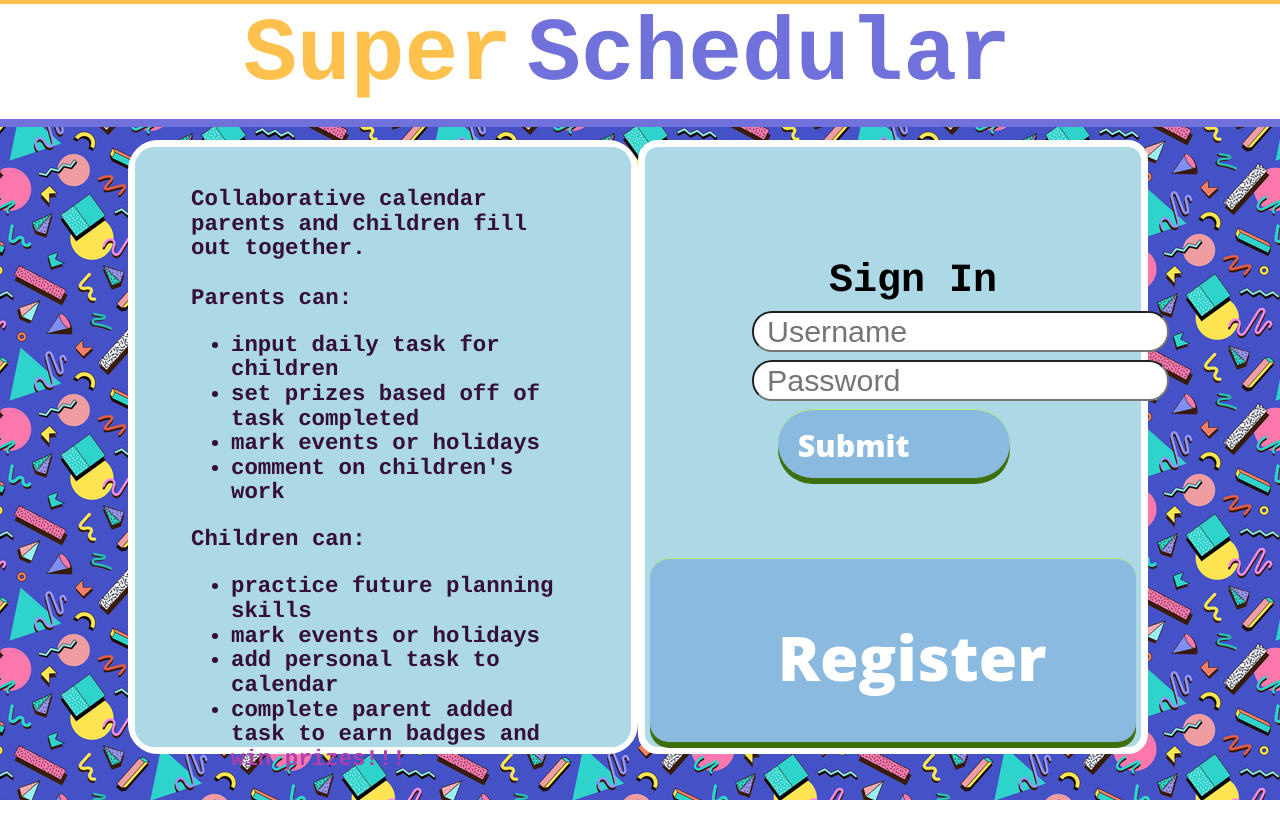
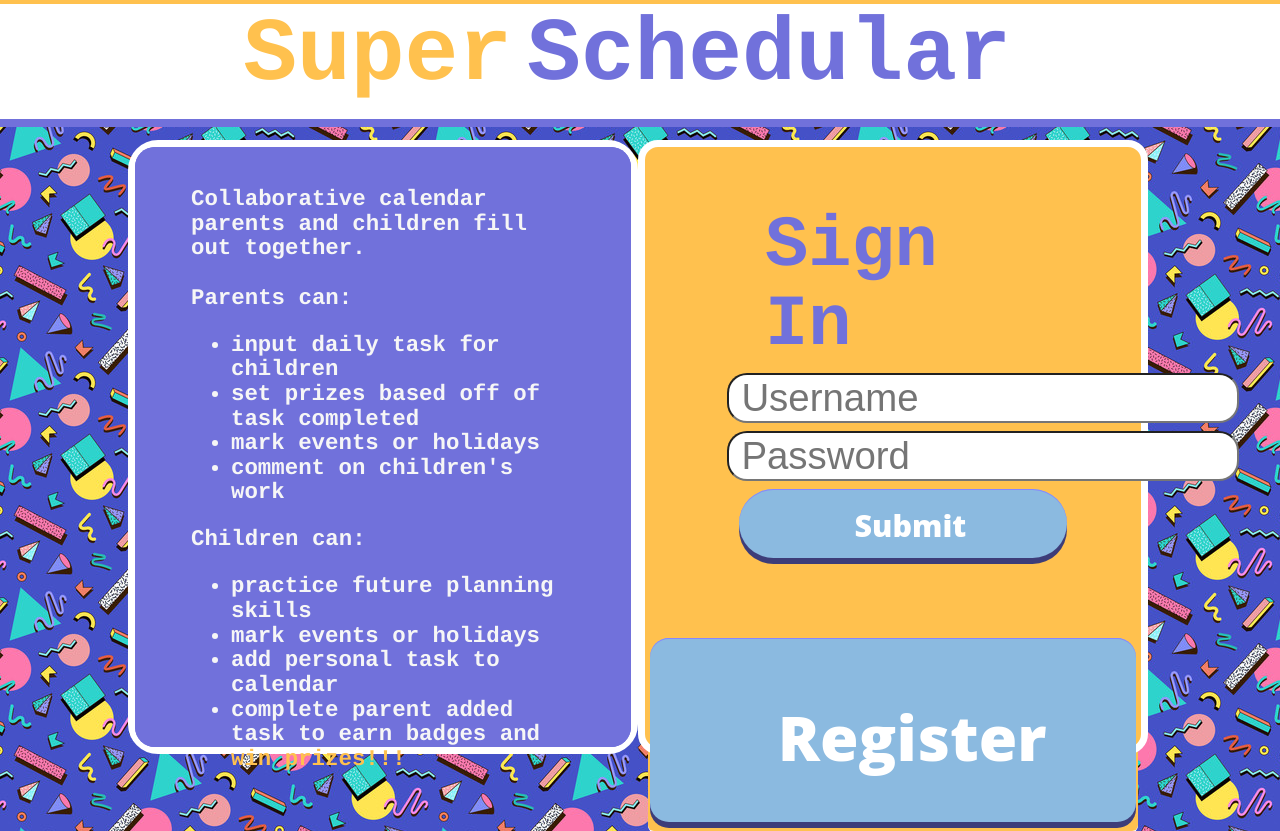
Before and after one commit to JaniceNova/Super-Scheduler-, a React (Create React App) app: page / in a window 1280 px wide. Before the commit the page ends 800 px from the top, so only its background shows below. Built offline with nearby package versions, Linux system fonts and the light colour scheme.

Commit message:
rough draft of home page

```diff
--- a/src/components/AboutUs/AboutUs.css
+++ b/src/components/AboutUs/AboutUs.css
@@ -25,7 +25,7 @@ body {
     text-align: center;
     }
 .AboutUsBox {
-    background-color: lightblue;
+    background-color:  rgb(113, 113, 219);
     width: 30vw;
     height: 70vh;
 
@@ -35,13 +35,13 @@ body {
     padding-left:7vh;
     padding-right:7vh;
 
-    color:rgb(175, 64, 175);
+    color:  rgb(255, 193, 78);
 }
 .cloneWrapper {
     position: absolute;
     top: 0;
     left: 0;
-    color:rgb(53, 16, 53);
+    color:  rgb(246, 246, 246);
     /* clip-path: polygon(0 0, 100 0, 50% calc(var(--maskY) * 1%), 100% calc(var(--maskY) * 1%)); */
     clip-path: inset(0% 0% 0% calc(var(--maskX) * 1%));
 }
--- a/src/components/Register/register.css
+++ b/src/components/Register/register.css
@@ -28,8 +28,8 @@ body {
 	font-size:7.8vh;
 	text-decoration:none;
 	color:#fff;
-	background-image: linear-gradient(bottom, rgb(100,170,30) 0%, rgb(129,212,51) 100%);
-	box-shadow: inset 0px 1px 0px #b2f17f, 0px 6px 0px #3d6f0d;
+	background-image: linear-gradient(bottom, rgb(113, 113, 219) 0%, rgb(124, 124, 236)  100%);
+	box-shadow: inset 0px 1px 0px rgb(134, 134, 255), 0px 6px 0px rgb(61, 61, 121);
     border-radius: 19px;
     margin-bottom: 50px;
     margin-left:-4vw;
@@ -44,15 +44,15 @@ body {
 
 #registerButton:active {
 	top:7px;
-	background-image: linear-gradient(bottom, rgb(100,170,30) 100%, rgb(129,212,51) 0%);
-	box-shadow: inset 0px 1px 0px #b2f17f, inset 0px -1px 0px #3d6f0d;
-	color: #156785;
+	background-image: linear-gradient(bottom, rgb(113, 113, 219) 100%,  rgb(124, 124, 236) 0%);
+	box-shadow: inset 0px 1px 0px rgb(124, 124, 236), inset 0px -1px 0px rgb(113, 113, 219);
+	color: rgb(255, 193, 78);
 	text-shadow: 0px 1px 1px rgba(255,255,255,0.3);
-	background:  #75c700;
+	background:  rgb(113, 113, 219);
 }
 
 #registerButton::before {
-	background-color:#072239;
+	background-color:rgb(255, 193, 78);
 	content:"";
 	display:block;
 	position:absolute;
--- a/src/components/SignIn/SignIn.css
+++ b/src/components/SignIn/SignIn.css
@@ -8,32 +8,38 @@ body {
 
     font-weight: 900;
     padding-left:4vw;
-    padding-right:4vw;
-    margin-top:9vh;
+    padding-right:2vw;
+    margin-top:2.5vh;
     line-height: 1.1;
     font-family: Courier, monospace;
 }
 
 
 #signInText {
-    font-size: 5.0vh;
+    font-size: 9.0vh;
     margin-bottom:1vh;
-    margin-left:6vw;
+    margin-left:0vw;
+    margin-left:1vw;
+    color:rgb(113, 113, 219);
 
 }
 
 #username{
-    font-size: 3.8vh;
+    font-size: 4.8vh;
     border-radius: 20px;
     margin-bottom:1vh;
     padding-left:1vw;
+    margin-left:-2vw;
+    color:rgb(113, 113, 219);
 }
 
 #password {
-    font-size: 3.8vh;
+    font-size: 4.8vh;
     border-radius: 20px;
     margin-bottom:1vh;
     padding-left:1vw;
+    margin-left:-2vw;
+    color:rgb(113, 113, 219);
 }
 
 /* #submit{
@@ -57,24 +63,25 @@ body {
 	font-size:3.8vh;
 	text-decoration:none;
 	color:#fff;
-	background-image: linear-gradient(bottom, rgb(100,170,30) 0%, rgb(129,212,51) 100%);
-	box-shadow: inset 0px 1px 0px #b2f17f, 0px 6px 0px #3d6f0d;
+	background-image: linear-gradient(bottom, rgb(113, 113, 219) 0%, rgb(124, 124, 236) 100%);
+	box-shadow: inset 0px 1px 0px rgb(134, 134, 255), 0px 6px 0px rgb(61, 61, 121);
     border-radius: 900px;
     margin-bottom: 50px;
-    margin-left:2vw;
+    margin-left:-1vw;
+    padding-left:9vw;
 }
 
 #submit:active {
 	top:7px;
-	background-image: linear-gradient(bottom, rgb(100,170,30) 100%, rgb(129,212,51) 0%);
-	box-shadow: inset 0px 1px 0px #b2f17f, inset 0px -1px 0px #3d6f0d;
-	color: #156785;
+	background-image: linear-gradient(bottom,  rgb(113, 113, 219) 100%, rgb(124, 124, 236) 0%);
+	box-shadow: inset 0px 1px 0px rgb(124, 124, 236), inset 0px -1px 0px rgb(113, 113, 219);
+	color: rgb(255, 193, 78);
 	text-shadow: 0px 1px 1px rgba(255,255,255,0.3);
-	background:  #75c700;
+	background: rgb(113, 113, 219) ;
 }
 
 #submit::before {
-	background-color:#072239;
+	background-color:rgb(255, 193, 78);
 	content:"";
 	display:block;
 	position:absolute;
--- a/src/components/SignInRegisterWrapper/SignInRegisterWrapper.css
+++ b/src/components/SignInRegisterWrapper/SignInRegisterWrapper.css
@@ -3,7 +3,7 @@ body {
 
 }
 #contentBox{
-    background-color: lightblue;
+    background-color:  rgb(255, 193, 78);
     width: 30vw;
     height: 70vh;
     border-radius: 20px;
```
